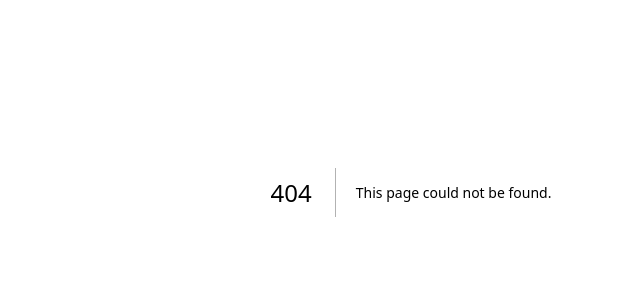
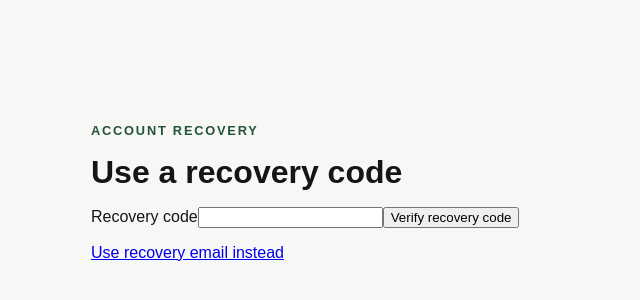
Before and after one commit to rodrigotrejolozano/passkey-front, a Next.js app: page /recovery/code in a window 1280 px wide. Before the commit this address had no page. Shown: the part 208-508 px from the top of the page, without its empty margins (229-869 px from the left). Built offline with nearby package versions, Linux system fonts and the light colour scheme; no server answers.

Commit message:
feat(recovery): add public recovery code flow

```diff
--- /dev/null
+++ b/app/recovery/code/page.tsx
@@ -0,0 +1,44 @@
+"use client";
+
+import Link from "next/link";
+import { FormEvent, useState } from "react";
+
+import { ApiError, jsonRequest } from "@/lib/api/client";
+
+export default function RecoveryCodePage() {
+  const [code, setCode] = useState("");
+  const [error, setError] = useState<string>();
+  async function verify(event: FormEvent<HTMLFormElement>) {
+    event.preventDefault();
+    setError(undefined);
+    try {
+      await jsonRequest("/api/recovery/code", { code });
+      window.location.assign("/restore-access");
+    } catch (cause) {
+      setError(
+        cause instanceof ApiError
+          ? cause.message
+          : "Recovery code could not be verified.",
+      );
+    }
+  }
+  return (
+    <main>
+      <p className="eyebrow">ACCOUNT RECOVERY</p>
+      <h1>Use a recovery code</h1>
+      <form onSubmit={verify}>
+        <label htmlFor="code">Recovery code</label>
+        <input
+          id="code"
+          value={code}
+          onChange={(event) => setCode(event.target.value)}
+          autoComplete="one-time-code"
+          required
+        />
+        <button type="submit">Verify recovery code</button>
+      </form>
+      {error && <p role="alert">{error}</p>}
+      <Link href="/recovery">Use recovery email instead</Link>
+    </main>
+  );
+}
--- a/app/recovery/page.tsx
+++ b/app/recovery/page.tsx
@@ -69,6 +69,7 @@ export default function RecoveryPage() {
         <p>Recovery verified. You can now restore a sign-in method.</p>
       )}
       {error && <p role="alert">{error}</p>}
+      <Link href="/recovery/code">Use a recovery code</Link>
       <Link href="/sign-in">Back to sign in</Link>
     </main>
   );
```
